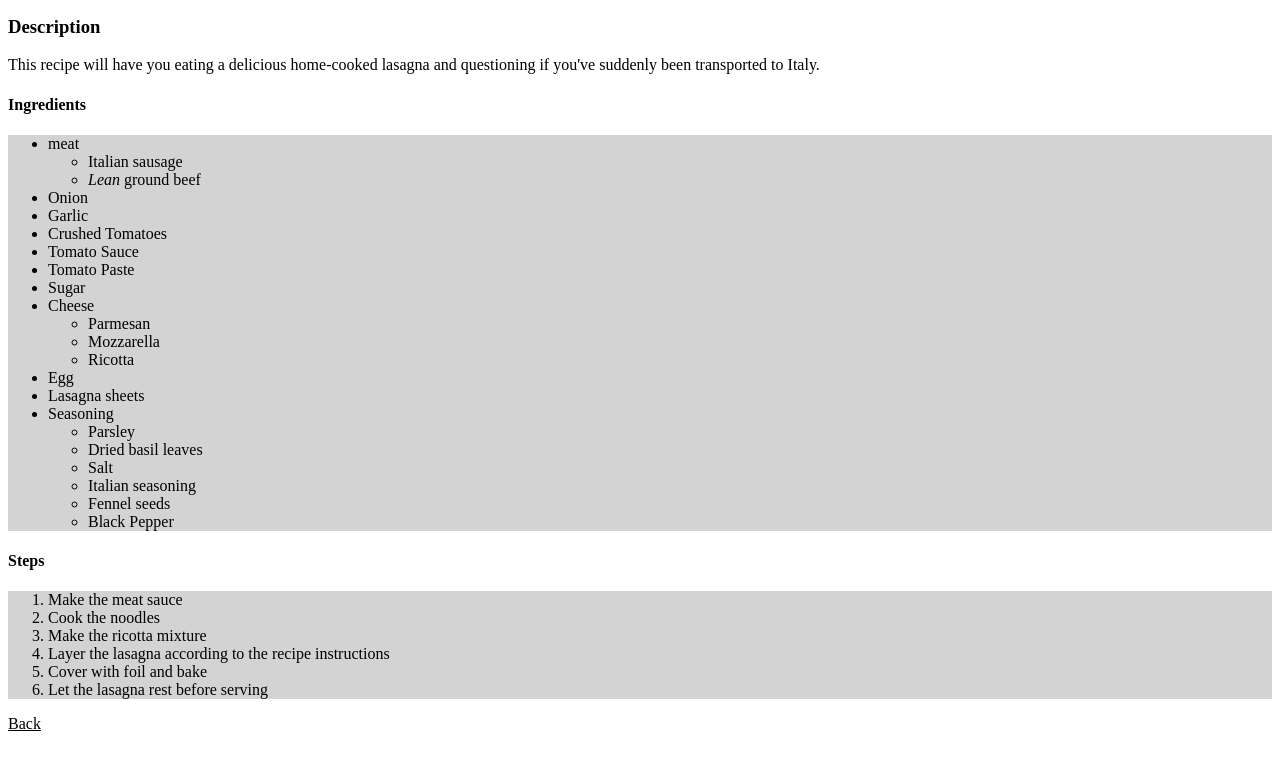
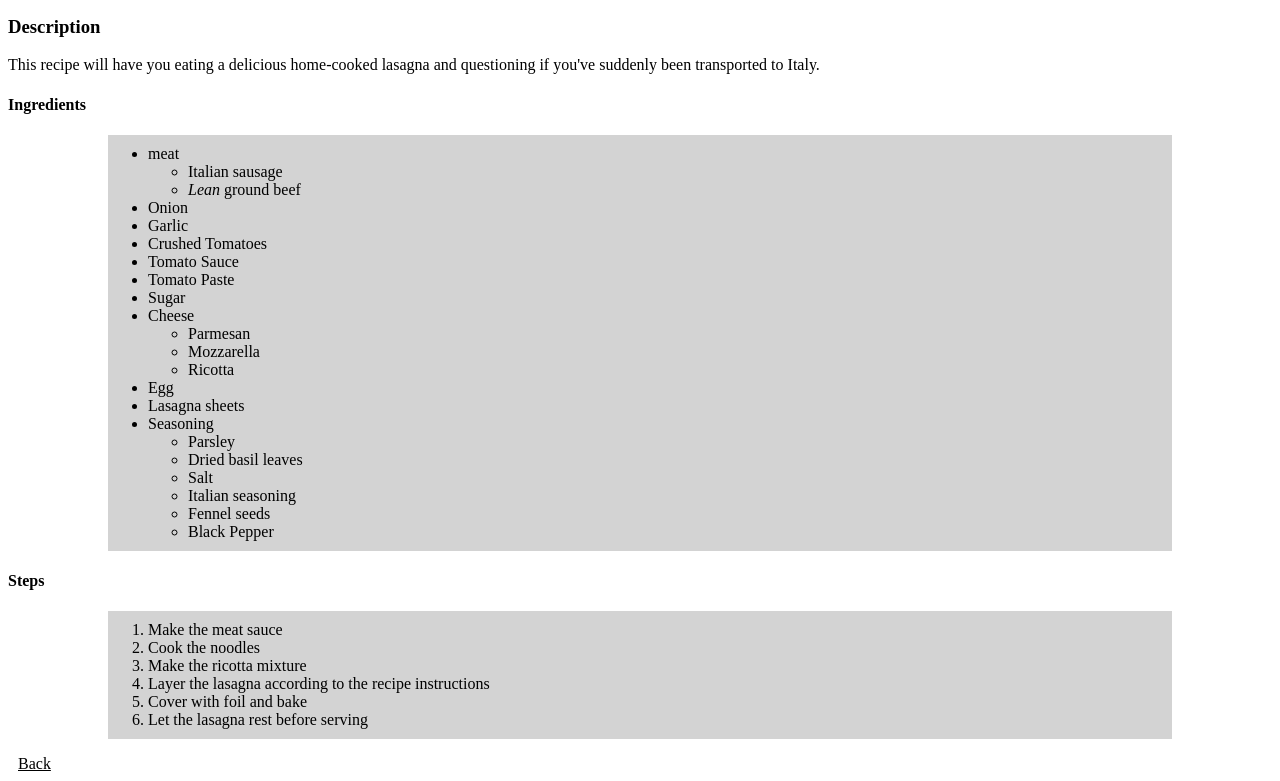
Before and after one commit to DThompson93/odin-recipes, a plain HTML site: page recipes/lasagna.html in a window 1280 px wide. Shown: the part 437-1218 px from the top of the page. Before the commit the page ends 1178 px from the top, so only its background shows below. Drawn offline with Linux system fonts and the light colour scheme.

Commit message:
Add padding and margins to CSS stylesheet
Added padding and margins to the images, bullet point lists and links in the CSS stylesheet

```diff
--- a/styles.css
+++ b/styles.css
@@ -1,5 +1,6 @@
 a {
     color: black;
+    margin: 10px;
 }
 
 h1 {
@@ -16,9 +17,14 @@ h1 {
 
 /* Managed to centre images using the above CSS code. */
 /* Using both left and right margins as auto, sets them to equal values, resulting in a centered image! */
+/* Played with margins and padding for bullet point boxes and links */
 
 .points {
     background-color: lightgray;
+    margin-left: 100px;
+    margin-right: 100px;
+    padding-top: 10px;
+    padding-bottom: 10px;
 }
 
 /* Added a background colour to the lists */
```
